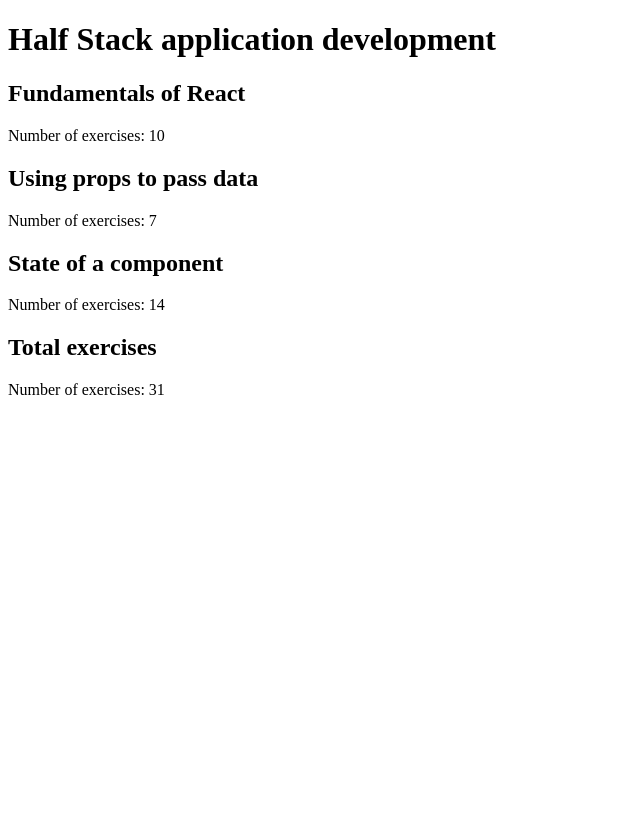
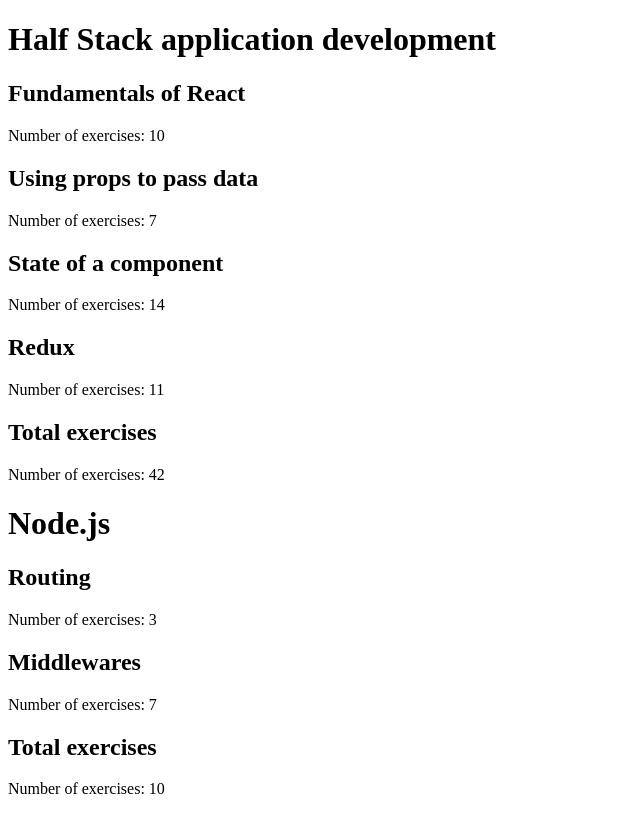
Before and after one commit to javiperezdev/FullStackOpen2026, a React (Vite) app in the folder part1/courseinfo/: page / in a window 1280 px wide. Shown: the whole page, without its empty margins (0-640 px from the left). Built offline with nearby package versions, Linux system fonts and the light colour scheme.

Commit message:
2.5 completed

```diff
--- a/part1/courseinfo/src/App.jsx
+++ b/part1/courseinfo/src/App.jsx
@@ -1,58 +1,11 @@
-const Header = (props) => {
-  return (
-    <div>
-      <h1>{props.name}</h1>
-    </div>
-  )
-}
-
-const Part = (props) => {
-  return (
-    <div>
-      <h2>{props.name}</h2>
-      <p>Number of exercises: {props.exercises}</p>
-    </div>
-  )
-}
-
-const Content = (props) => {
-  return (
-    <div>
-      {props.parts.map(part =>
-        <Part key={part.id} name={part.name} exercises={part.exercises} />
-      )}
-    </div>
-  )
-}
+import Courses from './components/Courses'
 
 
- const Total = (props) => {
-  const total = props.parts.reduce( (sum, part) =>
-    {return sum + part.exercises
-  }, 0)
-
-  return (
-    <div>
-      <h2>Total exercises</h2>
-      <p>Number of exercises: {total}</p>
-    </div>
-  )
-}
-
-const Course = (props) => {
-  return (
-    <div>
-      <Header name={props.course.name} />
-      <Content parts={props.course.parts} />
-      <Total parts={props.course.parts} />
-    </div>
-  )
-}
-
 const App = () => {
-  const course = {
+  const courses = [
+    {
+      name: 'Half Stack application development',
       id: 1,
-    name: 'Half Stack application development',
       parts: [
         {
           name: 'Fundamentals of React',
@@ -68,11 +21,32 @@
           name: 'State of a component',
           exercises: 14,
           id: 3
+        },
+        {
+          name: 'Redux',
+          exercises: 11,
+          id: 4
+        }
+      ]
+    },
+    {
+      name: 'Node.js',
+      id: 2,
+      parts: [
+        {
+          name: 'Routing',
+          exercises: 3,
+          id: 1
+        },
+        {
+          name: 'Middlewares',
+          exercises: 7,
+          id: 2
         }
       ]
     }
-
-  return <Course course={course} />
+  ]
+  return <Courses courses={courses} />
 }
 
-export default App
+export default App;
--- /dev/null
+++ b/part1/courseinfo/src/components/Courses.jsx
@@ -0,0 +1,55 @@
+const Header = (props) => {
+  return (
+    <div>
+      <h1>{props.name}</h1>
+    </div>
+  )
+}
+
+const Part = (props) => {
+  return (
+    <div>
+      <h2>{props.name}</h2>
+      <p>Number of exercises: {props.exercises}</p>
+    </div>
+  )
+}
+
+const Content = (props) => {
+  return (
+    <div>
+      {props.parts.map(part =>
+        <Part key={part.id} name={part.name} exercises={part.exercises} />
+      )}
+    </div>
+  )
+}
+
+
+ const Total = (props) => {
+  const total = props.parts.reduce( (sum, part) =>
+    {return sum + part.exercises
+  }, 0)
+
+  return (
+    <div>
+      <h2>Total exercises</h2>
+      <p>Number of exercises: {total}</p>
+    </div>
+  )
+}
+
+const Courses = (props) => {
+  return (
+    <div>
+    {props.courses.map(course =>
+      <div key={course.id}>
+        <Header name={course.name} />
+        <Content parts={course.parts} />
+        <Total parts={course.parts} />
+      </div>
+    )}
+    </div>
+  )}
+
+export default Courses;
```
Also changed, not shown: 1 other file (tests, documents, lock files or other folders). Lines whose indentation alone changed are shown as unchanged.
